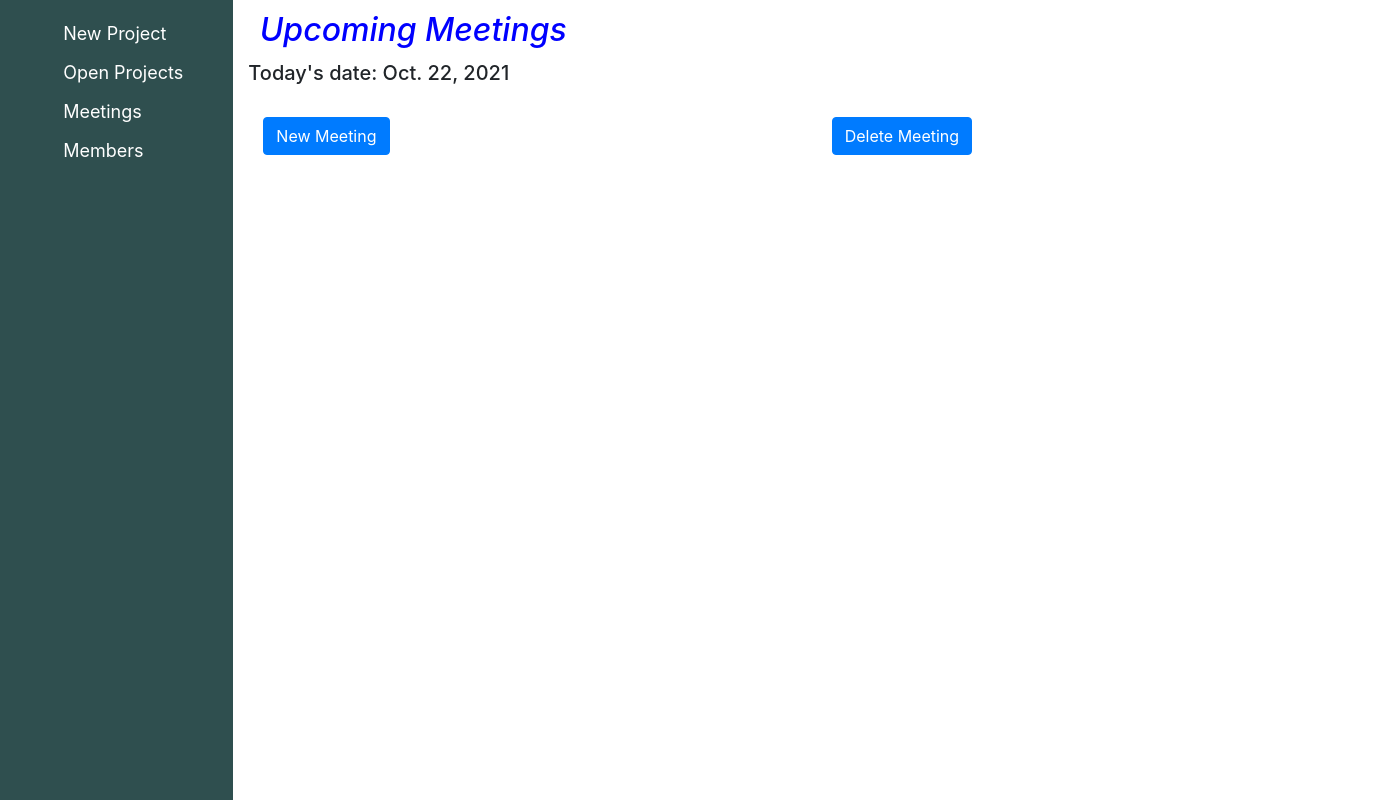
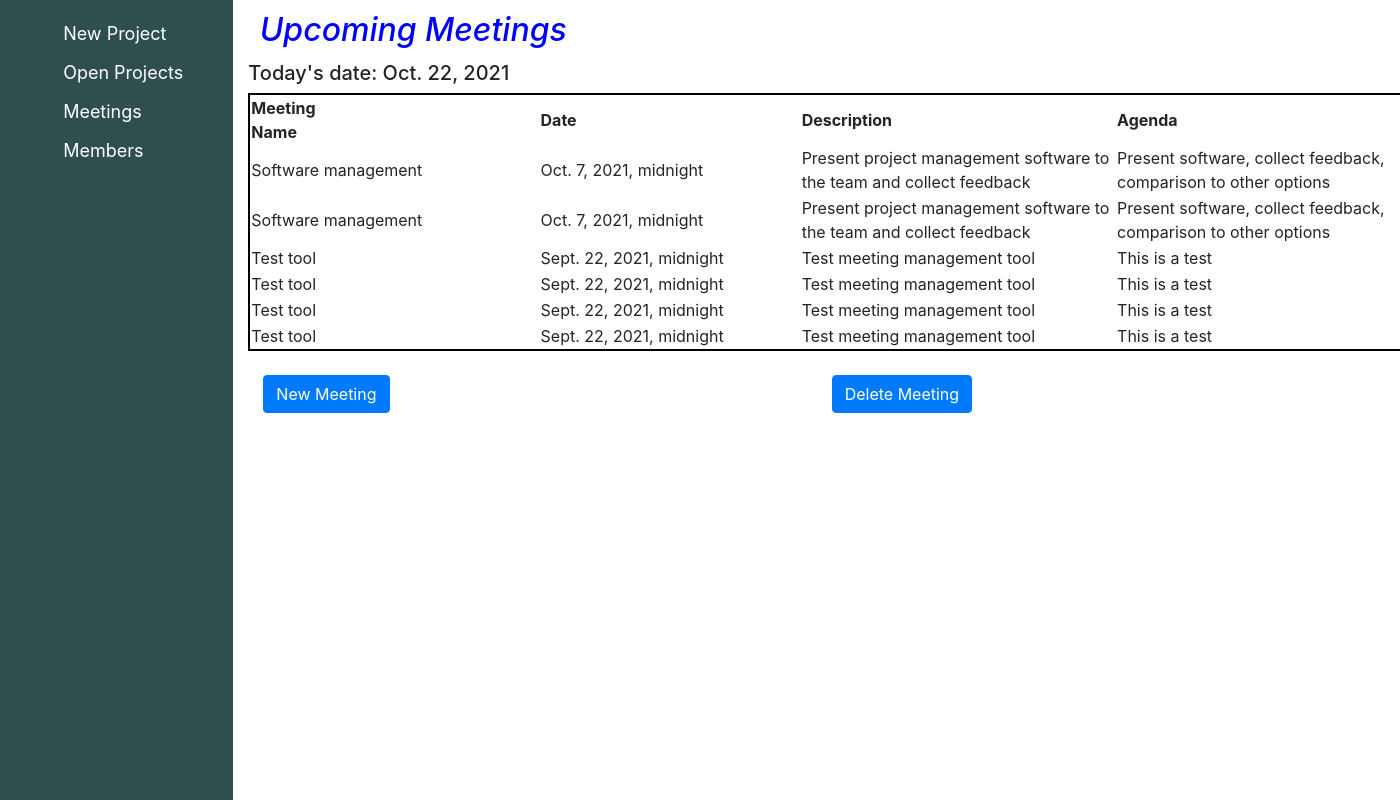
Before and after one commit to DeanDro/Django_Projects, a Django app: page /meetings in a window 1400 px wide. Shown: the part 58-858 px from the top of the page. Run offline with Django 3.2, Linux system fonts and the light colour scheme; data comes from the database, SQL or seed files in the repository; both versions use the stored data as it was after the commit; some libraries are stand-ins or nearby versions.

Commit message:
Adding funcitonality in meetings and cleaning db

```diff
--- a/myblog/project_management/functionality/dashboard_view.py
+++ b/myblog/project_management/functionality/dashboard_view.py
@@ -15,3 +15,12 @@ class Status:
 
     def test_data(self):
         print(self._data)
+
+def confirm_meeting(meetings, today):
+    """
+    This is a helper method to clear which meetings have passed
+    """
+    upcoming_meetings = []
+    for meeting in meetings:
+        upcoming_meetings.append(meeting)
+    return upcoming_meetings
--- a/myblog/project_management/models.py
+++ b/myblog/project_management/models.py
@@ -1,7 +1,7 @@
 from django.db import models
 from django.db.models.base import Model
 from django.db.models.fields import DateField, DateTimeField
-
+import datetime
 # Create your models here.
 
 class ProjectData(models.Model):
@@ -28,7 +28,8 @@ class Profile(models.Model):
 class Meetings(models.Model):
     """This class represents a meeting for the club"""
 
+    today = datetime.datetime.now() # We store today's date for default value
     meeting_name = models.CharField(max_length=120, default='Next Group Meeting')
-    date = models.DateTimeField(auto_now_add=True, blank=True)
+    date = models.DateTimeField(blank=True)
     description = models.CharField(max_length=200, default='Setting up the date for next group meeting')
     agenda = models.TextField(default='Setup next meeting')
--- a/myblog/project_management/views.py
+++ b/myblog/project_management/views.py
@@ -1,6 +1,6 @@
 from django.shortcuts import render
 from .models import Meetings, Profile, ProjectData
-from .functionality.dashboard_view import Status
+from .functionality.dashboard_view import Status, confirm_meeting
 import datetime
 
 # Create your views here.
@@ -76,10 +76,12 @@ def meetings_list(request):
     """
     Returns a page with all upcoming meetings and past meetings
     """
-    meetings = Meetings.objects.all()
+    all_meetings = Meetings.objects.all()   # Get all meetings
     today_date = datetime.datetime.now()
      # Get current date
     current_day = today_date.date().today()
+    # Get upcoming meetings
+    meetings = confirm_meeting(all_meetings, today_date)
 
     # Collect data from form
     if request.method == 'POST':
--- a/myblog/templates/meetings.html
+++ b/myblog/templates/meetings.html
@@ -18,9 +18,24 @@
 {% block content %}
 <h2>Upcoming Meetings</h2>
 <h5>Today's date: {{ today }}</h5>
-<div class="container-fluid">
-    <table id="upcoming_meetings_table" onload="populateTable({meetings})">
-
+<div id="meetings_recap">
+    <table id='meetings_table'>
+        <tr>
+            <th>Meeting Name</th>
+            <th>Date</th>
+            <th>Description</th>
+            <th>Agenda</th>
+        </tr>
+    {% for meeting in meetings %}
+    {% if meeting.date != today %}
+        <tr>
+            <td>{{ meeting.meeting_name }}</td>
+            <td>{{ meeting.date }}</td>
+            <td>{{ meeting.description }}</td>
+            <td>{{ meeting.agenda }}</td>
+        </tr>
+    {% endif %}
+    {% endfor %}
     </table>
 </div>
 <br>
@@ -30,7 +45,7 @@
             <button class="btn btn-primary" id="new_meeting">New Meeting</button>
         </div>
         <div class="col-md-6">
-            <button class="btn btn-primary">Delete Meeting</button>
+            <button class="btn btn-primary" id="delete_meeting">Delete Meeting</button>
         </div>
     </div>
 </div>
@@ -57,40 +72,25 @@
         let message = label_input_addition('Name') + label_input_addition('Description')
         message += label_input_addition('Date', 'date') + label_input_addition('Agenda')
         message += '<div class="row"><div class="col-md-6"><input type="submit" value="Submit" class="btn btn-primary"/></div>'
-        message += '<div class="col-md-6"><input type="button" value="Cancel" class="btn btn-primary" id="cancel_button"/></div></div>'
+        message += '<div class="col-md-6"><input type="button" value="Cancel" class="btn btn-primary id="cancel_button"/></div></div>'
         win.innerHTML = message
     }
 
     function label_input_addition(label_title, input_type='text'){
         /*Helper method to add input label and box */
-        let group_tags_open = '<div class="form-group">'
+        let group_tags_open = '<div class="form-group" id="add_meeting_form">'
         let label_type = `<label for="${ label_title }">${label_title}:</label>`
         let input_text = `<input type="${input_type}" id="${label_title}" name="${label_title}" class="form-control"/>`
         let group_tags_close = "</div>"
         return group_tags_open+label_type+input_text+group_tags_close
     }
 
-    //Get meeting table
-    const load_meetings = document.getElementById('upcoming_meetings_table')
-
     function returnMeetingTableHeaders(){
         /*Return table headers*/
-        return '<tr><th>Meeting Name</th><th>Date</th><th>Description</th><th>Agenda</th></tr>'
+        let table_start = '<table id=\'meetings_table\'>'
+        table_start += '<tr><th>Meeting Name</th><th>Date</th><th>Description</th><th>Agenda</th></tr>'
+        return table_start+'</table>'
     }
 
-    function addTableRow(meetingName, meetingDate, meetingDescription, meetingAgenda){
-        /*Take meeting details and add them in meeting table*/
-        return `<tr><td>${meetingName}</td><td>${meetingDate}</td><td>${meetingDescription}</td><td>${meetingAgenda}</td></tr>`
-    }
-
-    function populateTable(meetingdDetails){
-        /*Populate meeting table */
-        let meeting_table = this.returnMeetingTableHeaders()
-        let newTableRow = ''
-        for (meeting in meetingsDetails){
-            meeting_table += this.addTableRow(meeting.meeting_name, meeting.date, meeting.description, meeting.agenda)
-        }
-        load_meetings.innerHTML = meeting_table
-    }
 </script>
 {% endblock %}
```
Also changed, not shown: myblog/db.sqlite3, myblog/project_management/migrations/0006_alter_meetings_date.py (added), myblog/project_management/migrations/0007_alter_meetings_date.py (added), myblog/project_management/migrations/0008_alter_meetings_date.py (added).
